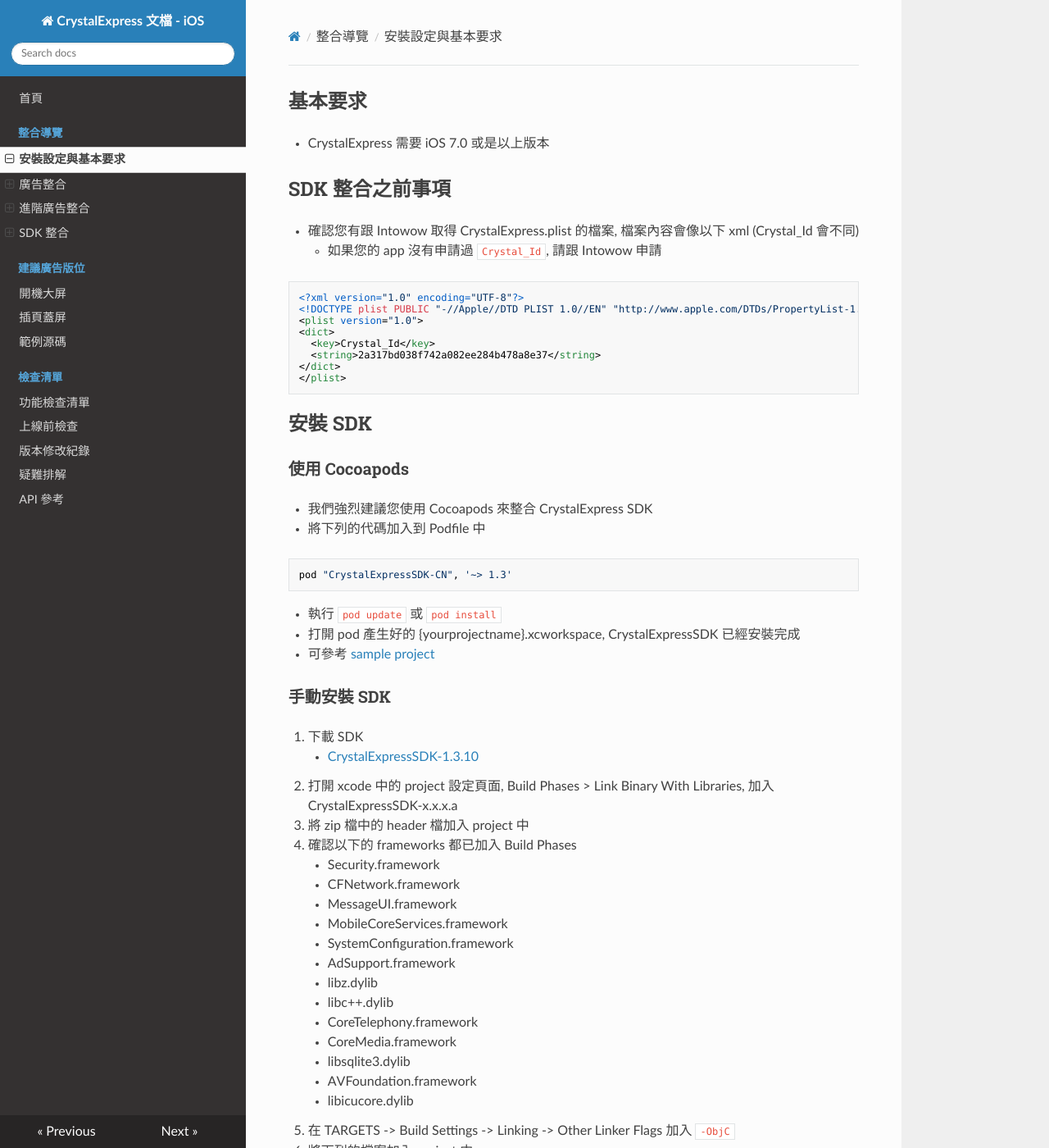
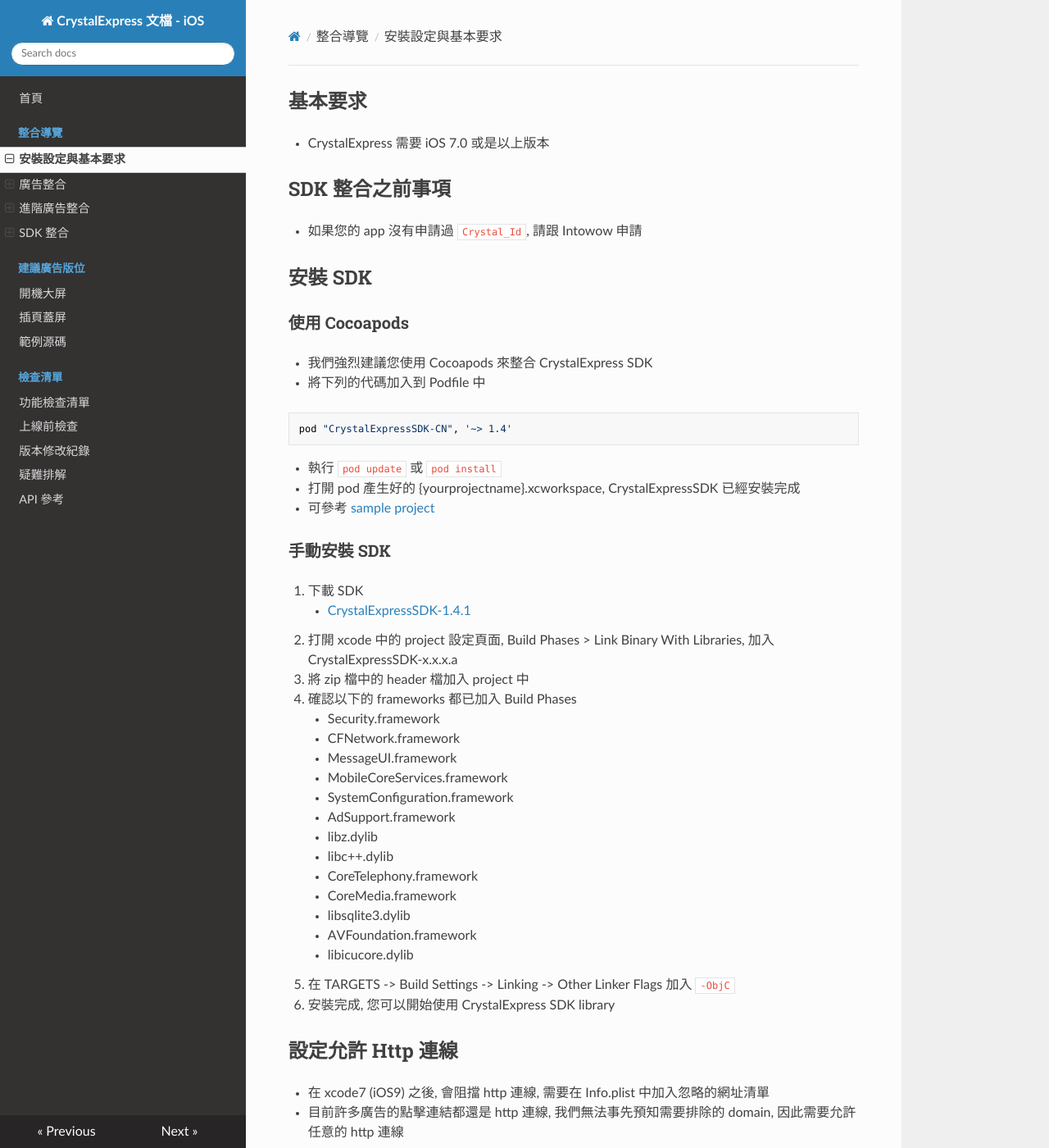
Before and after one commit to intowow/CrystalExpressDocumentation-iOS-zh_CN, an MkDocs documentation site: the page built from docs/docs/setup.md, in a window 1280 px wide and 1400 px high. Shown: the whole window at 82% size. Built offline with MkDocs 1.6.1, drawn with Linux system fonts in a browser that asks for light colours; nearby versions of some CDN libraries; old or Windows-style settings are respelled for this version of MkDocs; some of the changed text lies outside the part shown.

Commit message:
1. remove crystal_id in plist instead of to init in I2WAPI with crystalId parameter 2. upgrade to 1.4.1

````diff
--- a/docs/docs/setup.md
+++ b/docs/docs/setup.md
@@ -2,26 +2,14 @@
 - CrystalExpress 需要 iOS 7.0 或是以上版本
 
 ## SDK 整合之前事項
-- 確認您有跟 Intowow 取得 CrystalExpress.plist 的檔案, 檔案內容會像以下 xml (Crystal_Id 會不同)
-    - 如果您的 app 沒有申請過 `Crystal_Id`, 請跟 Intowow 申請
-
-```xml
-<?xml version="1.0" encoding="UTF-8"?>
-<!DOCTYPE plist PUBLIC "-//Apple//DTD PLIST 1.0//EN" "http://www.apple.com/DTDs/PropertyList-1.0.dtd">
-<plist version="1.0">
-<dict>
-  <key>Crystal_Id</key>
-  <string>2a317bd038f742a082ee284b478a8e37</string>
-</dict>
-</plist>
-```
+- 如果您的 app 沒有申請過 `Crystal_Id`, 請跟 Intowow 申請
 
 ## 安裝 SDK
 ### 使用 Cocoapods
 - 我們強烈建議您使用 Cocoapods 來整合 CrystalExpress SDK
 - 將下列的代碼加入到 Podfile 中
 ```
-pod "CrystalExpressSDK-CN", '~> 1.3'
+pod "CrystalExpressSDK-CN", '~> 1.4'
 ```
 - 執行 `pod update` 或 `pod install`
 - 打開 pod 產生好的 {yourprojectname}.xcworkspace, CrystalExpressSDK 已經安裝完成
@@ -29,7 +17,7 @@ pod "CrystalExpressSDK-CN", '~> 1.3'
 
 ### 手動安裝 SDK
 1. 下載 SDK
-    - [CrystalExpressSDK-1.3.10](https://s3.cn-north-1.amazonaws.com.cn/intowow-sdk/ios/manual/CrystalExpressSDK-CN-1.3.10.zip)
+    - [CrystalExpressSDK-1.4.1](https://s3.cn-north-1.amazonaws.com.cn/intowow-sdk/ios/Pods/libCrystalExpressSDK-CN-1.4.1.zip)
 2. 打開 xcode 中的 project 設定頁面, Build Phases > Link Binary With Libraries, 加入 CrystalExpressSDK-x.x.x.a
 3. 將 zip 檔中的 header 檔加入 project 中
 4. 確認以下的 frameworks 都已加入 Build Phases
@@ -47,12 +35,7 @@ pod "CrystalExpressSDK-CN", '~> 1.3'
     - AVFoundation.framework
     - libicucore.dylib
 5. 在 TARGETS -> Build Settings -> Linking -> Other Linker Flags 加入 `-ObjC`
-6. 將下列的檔案加入 project 中
-    - CrystalExpress.plist
-7. 安裝完成, 您可以開始使用 CrystalExpress SDK library
-
-## 變更 Crystal id
-- 安裝完 SDK, 請找到 CrystalExpress.plist 這個檔案, 將 xml 中的 Crystal_Id 置換成您收到的 Crystal_Id 更改為 intowow 給您的 crystal_id
+6. 安裝完成, 您可以開始使用 CrystalExpress SDK library
 
 ## 設定允許 Http 連線
 - 在 xcode7 (iOS9) 之後, 會阻擋 http 連線, 需要在 Info.plist 中加入忽略的網址清單
````
Also changed, not shown: docs/docs/sdk-init.md (+2 -1 lines).
